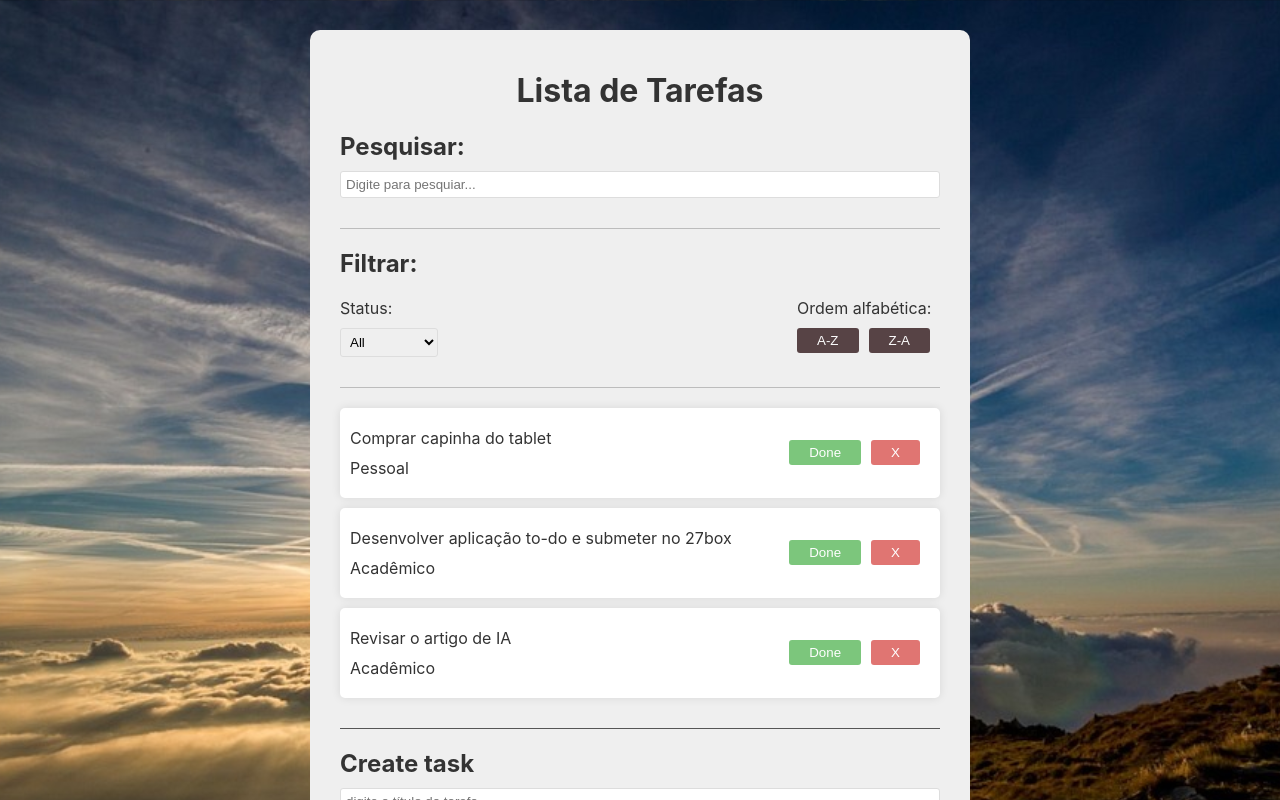
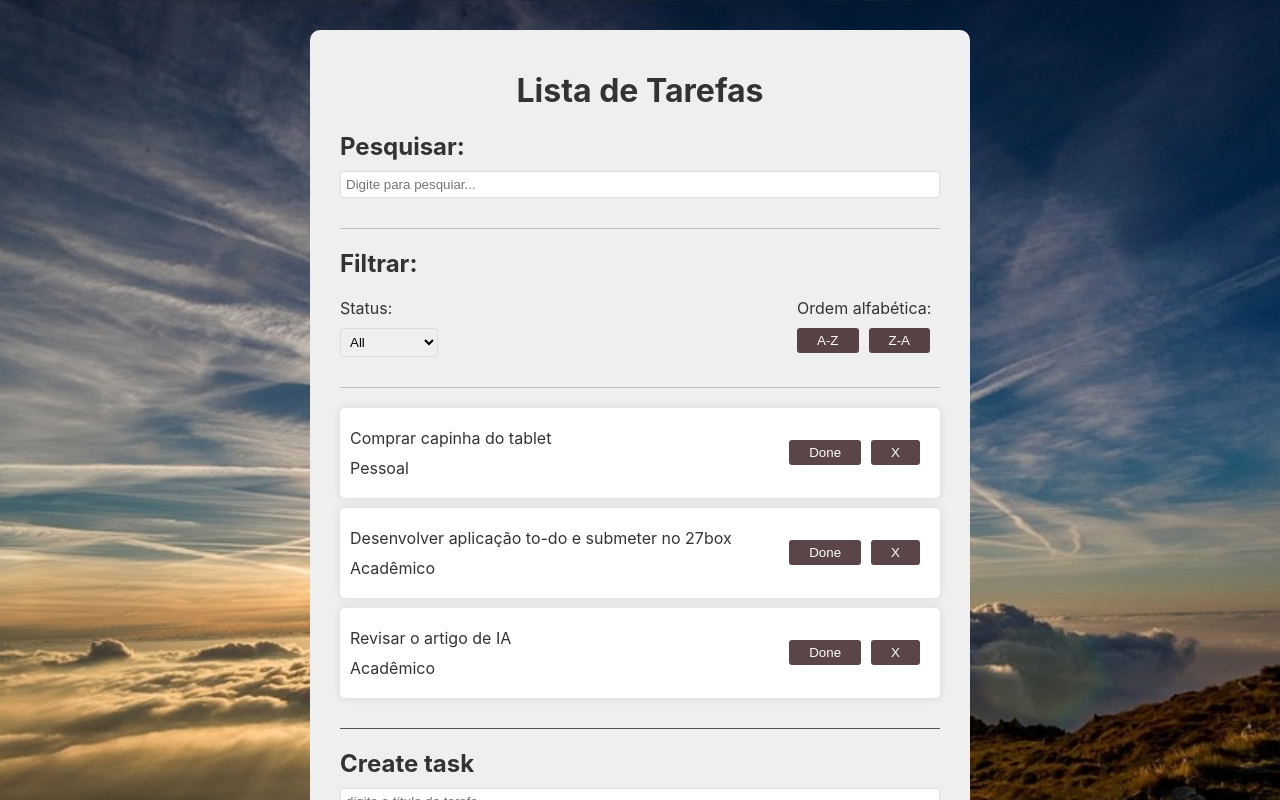
Before and after one commit to AnaJuliaMM/TASK_LAB, a React (Create React App) app in the folder to-do/: page / in a window 1280 px wide. Shown: the top 800 px of the page. Built offline with nearby package versions, Linux system fonts and the light colour scheme.

Commit message:
feat: adding style in button example

```diff
--- a/to-do/src/components/button/Button.js
+++ b/to-do/src/components/button/Button.js
@@ -1,9 +1,9 @@
 import React from 'react'
 import './Button.css'
 
-const Button = ({value, type, className, onClick}) => {
+const Button = ({value, type, style, onClick}) => {
   return (
-    <button className={className} type={type} onClick={onClick}>{value}</button>
+    <button  style={style} type={type} onClick={onClick}>{value}</button>
   )
 }
 
```
Also changed, not shown: to-do/src/components/button/Button.css (line endings or trailing spaces).
